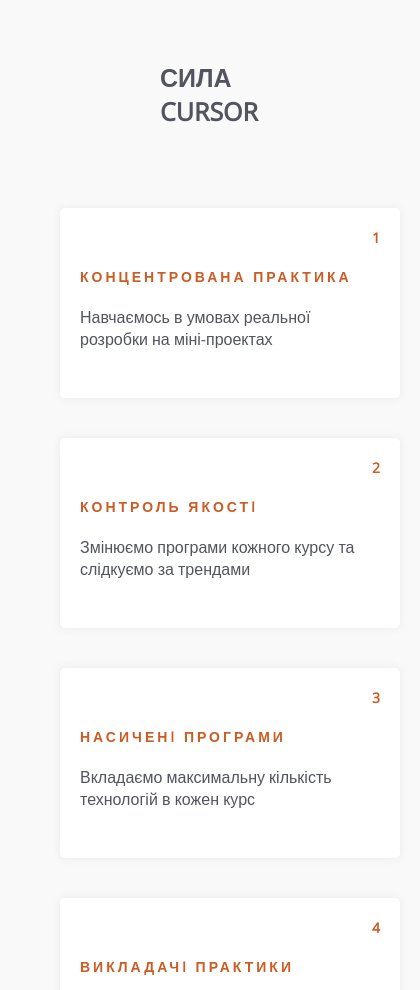
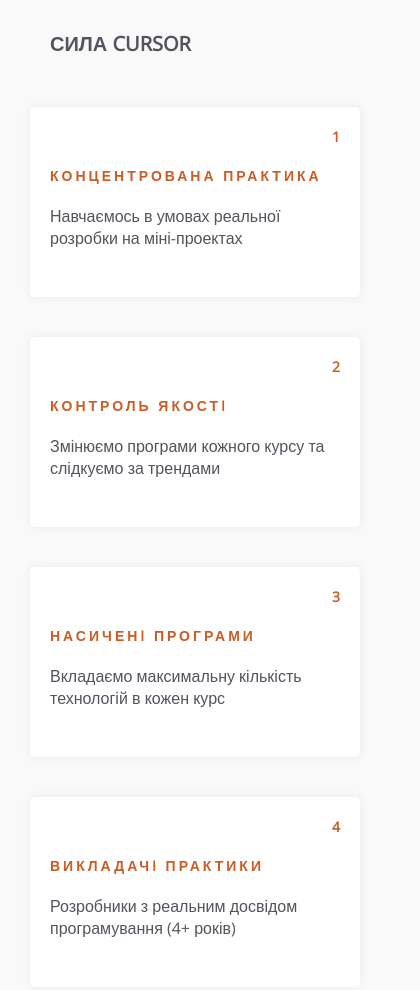
Before and after one commit to kozakvasyl/ANIMATION-Homework, a plain HTML site: page index.html in a window 390 px wide. Shown: the top 990 px of the page, 420 px wide, since content can reach past the window. Drawn offline with nearby package versions, Linux system fonts and the light colour scheme.

Commit message:
version_two

```diff
--- a/style.css
+++ b/style.css
@@ -11,7 +11,6 @@ body {
 .wrapper {
 	margin: 0 auto;
 	padding: 0px 40px;
-	gheight: 900px;
 	display:  flex;
 	flex-direction: column;
 }
@@ -31,6 +30,8 @@ h1 {
 	flex-wrap: wrap;
 	justify-content: center;
 	align-items: flex-start;
+	margin: 0 auto;
+	width: 80%;
 }
 
 .block {
@@ -39,14 +40,13 @@ h1 {
 	align-items: flex-start;
 	flex-direction:column;
 	background: #ffffff;
-	width: 300px;
+	width: 25%;
 	height: 150px;
 	border-radius: 5px;
 	box-shadow: 0px 0px 10px #EAEAEA;
 	margin: 20px;
 	padding: 20px;
 	transition: all 0.2s cubic-bezier(0.46, 0.03, 0.52, 0.96);
-
 }
 
 .block:hover {
@@ -75,3 +75,44 @@ h2 {
 p {
 	color: #52545e;
 }
+
+@media screen and (max-width: 1280px){
+	 .container {
+	 	width: 100%;
+	 }
+	 .block {
+		width: 30%;
+	}
+	 .wrapper {
+		padding: 0px 10px;
+	}
+}
+
+@media screen and (max-width: 768px){
+	 .container {
+	 	width: 100%;
+	 }
+	.wrapper {
+		padding: 0px 10px;
+	}
+	.block {
+		width: 35%;
+	}
+}
+
+@media screen and (max-width: 425px){
+	 .container {
+	 	width: 100%;
+	 }
+	.wrapper {
+		padding: 0px 10px;
+	}
+	.block {
+		width: 100%;
+	}
+	h1 {
+		font-size: 20px;
+		padding: 30px;
+		margin-left: 10px;
+	}
+}
```
